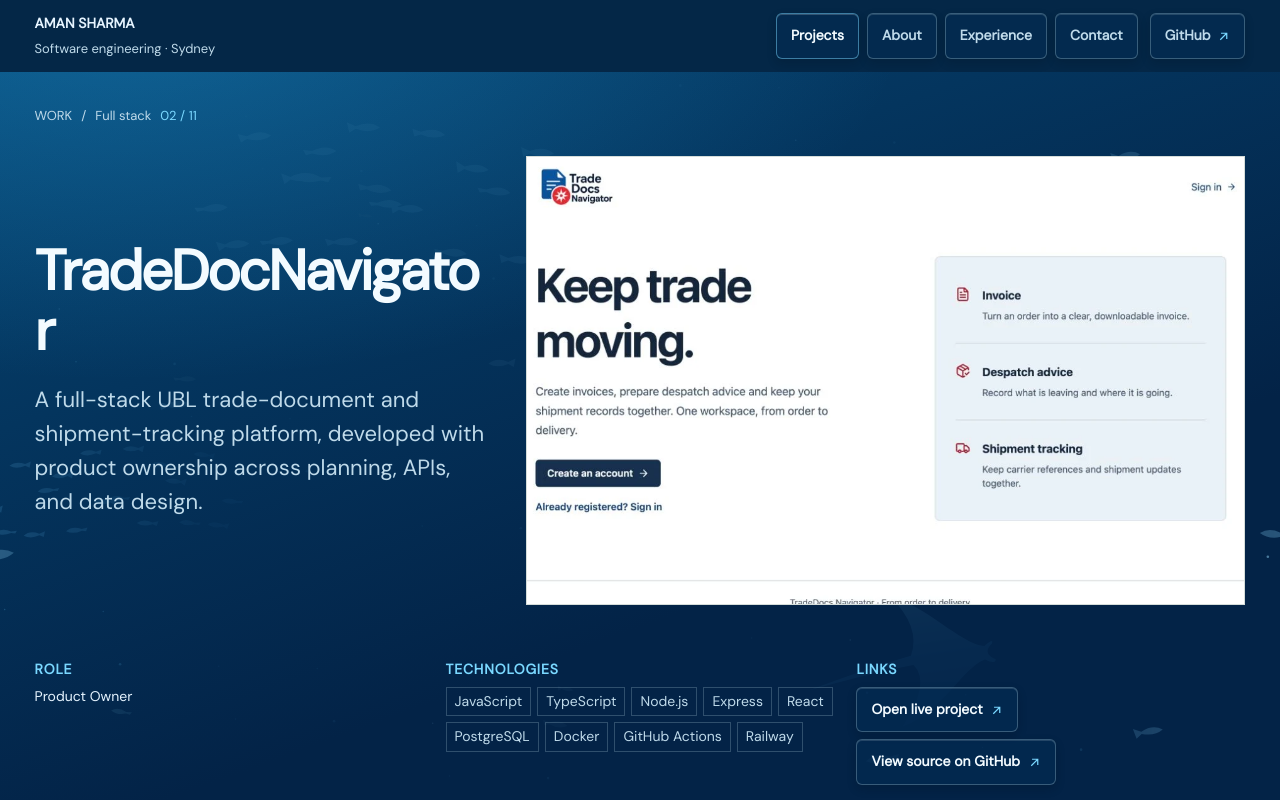
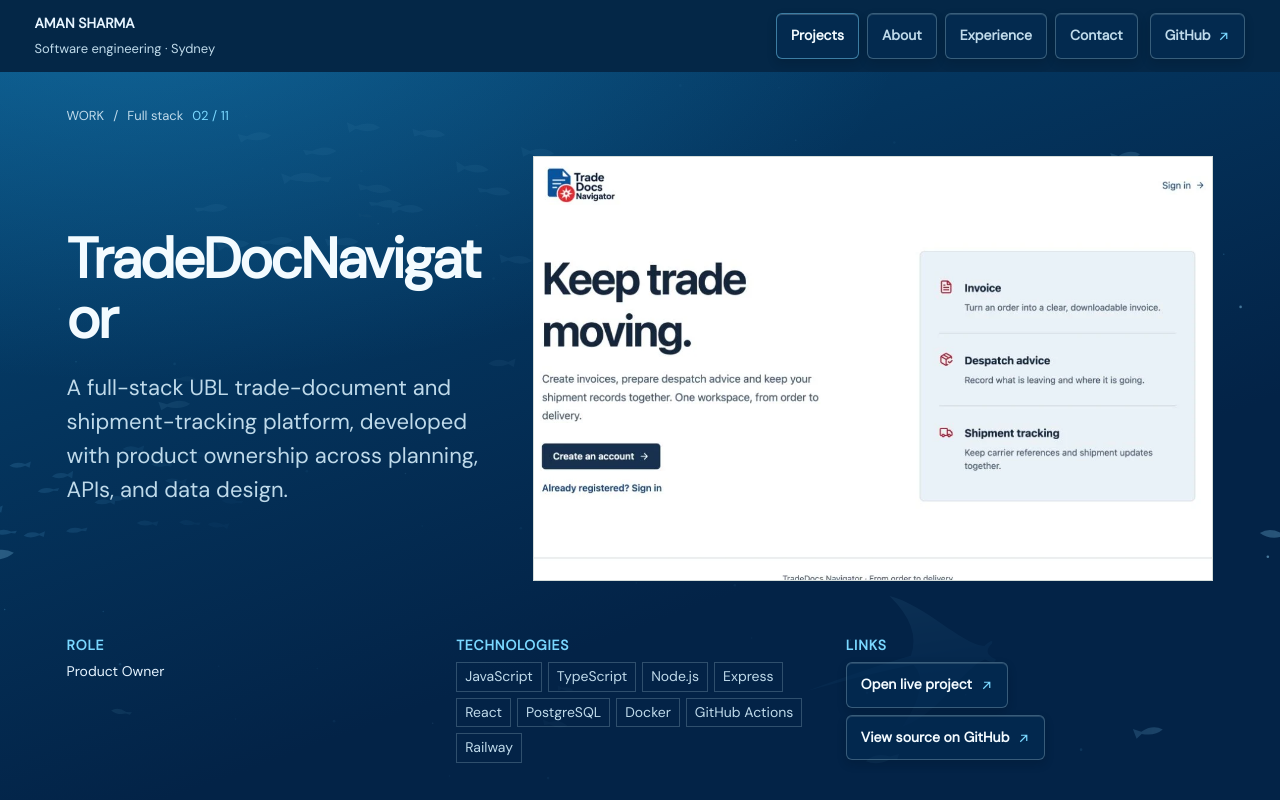
Before and after one commit to amancodeshere/personal-website, a Next.js app: page /projects/trade-doc-navigator in a window 1280 px wide. Shown: the top 800 px of the page. Built offline with nearby package versions, Linux system fonts and the light colour scheme; a web font is replaced by a local one.

Commit message:
Centre the reading column on standard project pages

```diff
--- a/src/app/globals.css
+++ b/src/app/globals.css
@@ -766,7 +766,14 @@ svg {
   opacity: 0.7;
 }
 .project-detail {
+  max-width: 76rem;
+  margin-inline: auto;
   padding-top: 34px;
+}
+.project-detail
+  > :is(.detail-story, .approach-section, .detail-highlights, .next-project) {
+  max-width: 68ch;
+  margin-inline: auto;
 }
 .detail-breadcrumb {
   display: flex;
```
